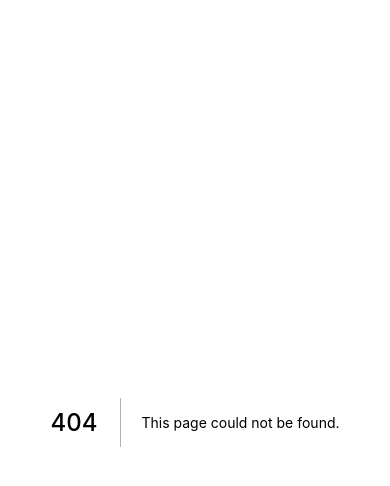
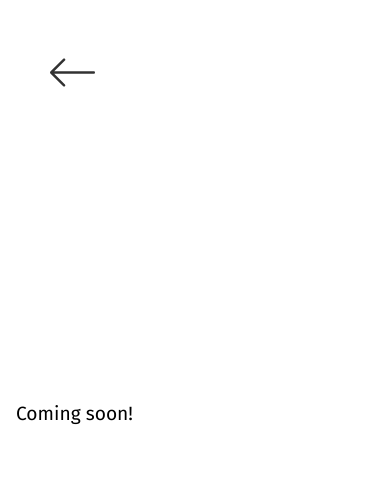
Before and after one commit to Boyazhang1/personalwebsitev2, a Next.js app: page /projects in a window 390 px wide. Before the commit this address had no page. Shown: the top 486 px of the page. Built offline with nearby package versions, Linux system fonts and the light colour scheme.

Commit message:
enable mobile responsiveness

```diff
--- /dev/null
+++ b/components/BackNav/BackNav.js
@@ -0,0 +1,12 @@
+import styles from './BackNav.module.scss';
+const BackNav = () => {
+  return (
+    <div className={styles.backNavContainer}>
+      <a href="/">
+        <img src="back-svgrepo-com.svg" />
+      </a>
+    </div>
+  );
+};
+
+export default BackNav;
--- /dev/null
+++ b/components/BackNav/BackNav.module.scss
@@ -0,0 +1,13 @@
+.backNavContainer {
+  position: absolute;
+  margin-top: 50px;
+  margin-left: 50px;
+  img {
+    height: 45px;
+    width: 45px;
+    opacity: 0.8;
+    &:hover {
+      opacity: 1;
+    }
+  }
+}
--- a/components/RedirectIconsNav/RedirectIconsNav.module.scss
+++ b/components/RedirectIconsNav/RedirectIconsNav.module.scss
@@ -1,4 +1,5 @@
 .redirectIconsNavContainer {
+  margin-top: 3rem;
   display: flex;
   column-gap: 2rem;
 
--- a/components/SongTrack/SongTrack.module.scss
+++ b/components/SongTrack/SongTrack.module.scss
@@ -12,7 +12,7 @@
 
 .songTrackContainer {
   display: flex;
-  width: 400px;
+  width: 300px;
   justify-content: flex-start;
   column-gap: 0.75rem;
 
--- a/pages/index.module.scss
+++ b/pages/index.module.scss
@@ -5,13 +5,13 @@
   height: 100vh;
 }
 
-.homepageContainer {
+.pageContainer {
   display: flex;
   flex-direction: column;
   row-gap: 0.25rem;
   width: 100%;
   max-width: 1280px;
-  margin: 50px 150px 0;
+  margin: 0 100px 0 150px;
 
   h1 {
     font-size: 96px;
@@ -20,7 +20,7 @@
   }
 
   p {
-    max-width: 1000px;
+    max-width: 970px;
     font-size: 1.2rem;
     line-height: 1.75rem;
     margin-bottom: 1rem;
@@ -36,3 +36,20 @@
     }
   }
 }
+
+@media screen and (max-width: 768px) {
+  .pageContainer {
+    display: flex;
+    flex-direction: column;
+    row-gap: 0.25rem;
+    width: 100%;
+    margin-right: 1rem;
+    margin-left: 1rem;
+
+    h1 {
+      font-size: 56px;
+      font-weight: 900;
+      margin-bottom: 1rem;
+    }
+  }
+}
--- /dev/null
+++ b/pages/projects.js
@@ -0,0 +1,17 @@
+import BackNav from '../components/BackNav/BackNav';
+import styles from './index.module.scss';
+
+const Projects = () => {
+  return (
+    <>
+      <BackNav />
+      <div className={styles.outerContainer}>
+        <div className={styles.pageContainer}>
+          <p>Coming soon! </p>
+        </div>
+      </div>
+    </>
+  );
+};
+
+export default Projects;
--- a/styles/globals.css
+++ b/styles/globals.css
@@ -3,6 +3,7 @@
 body {
   font-family: 'Fira Sans', sans-serif;
   overflow: hidden;
+  margin: 0;
 }
 
 h1,
```
Also changed, not shown: components/SongTrack/SongTrack.js (+1 -6 lines), pages/index.js (+4 -5 lines), public/back-svgrepo-com.svg (added).
